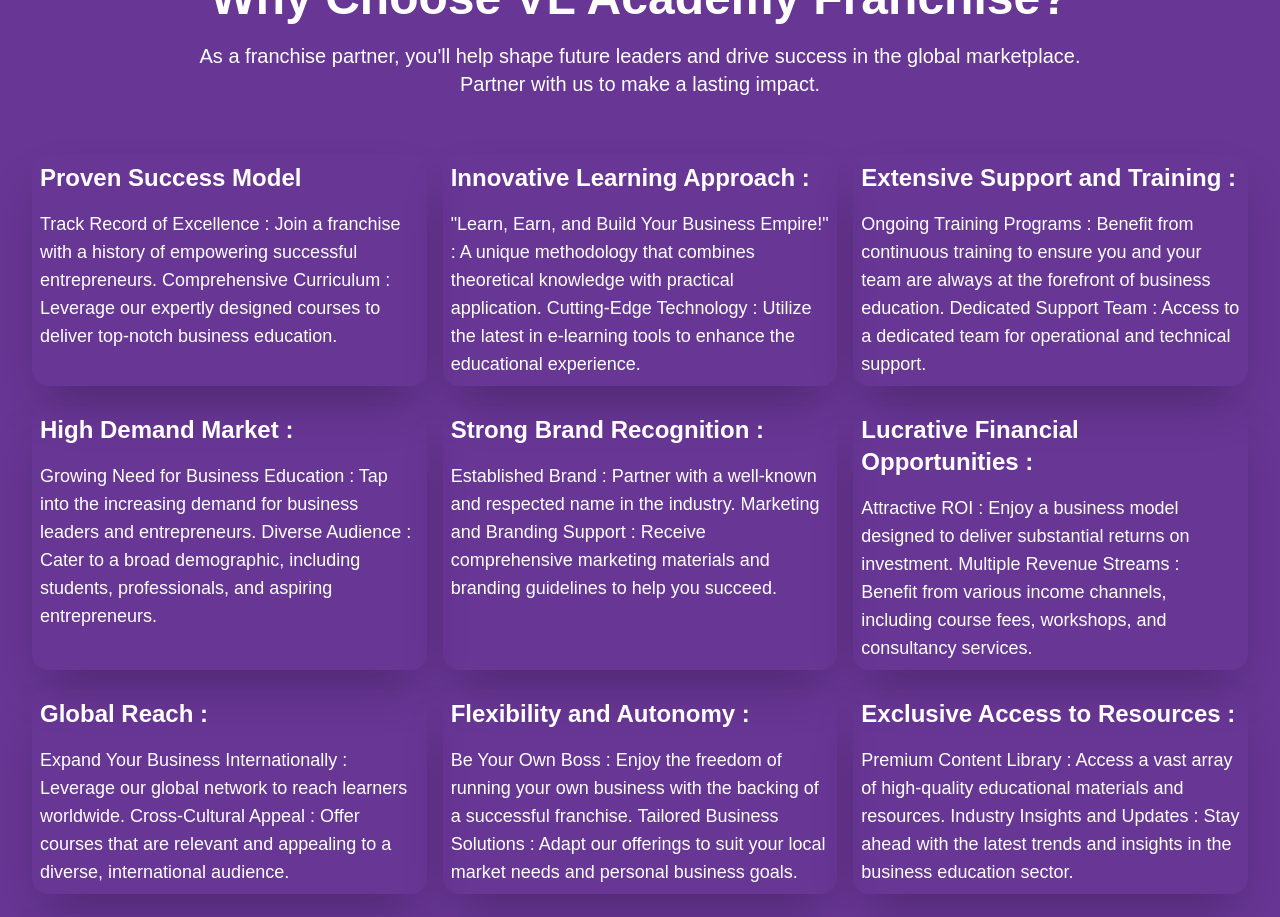
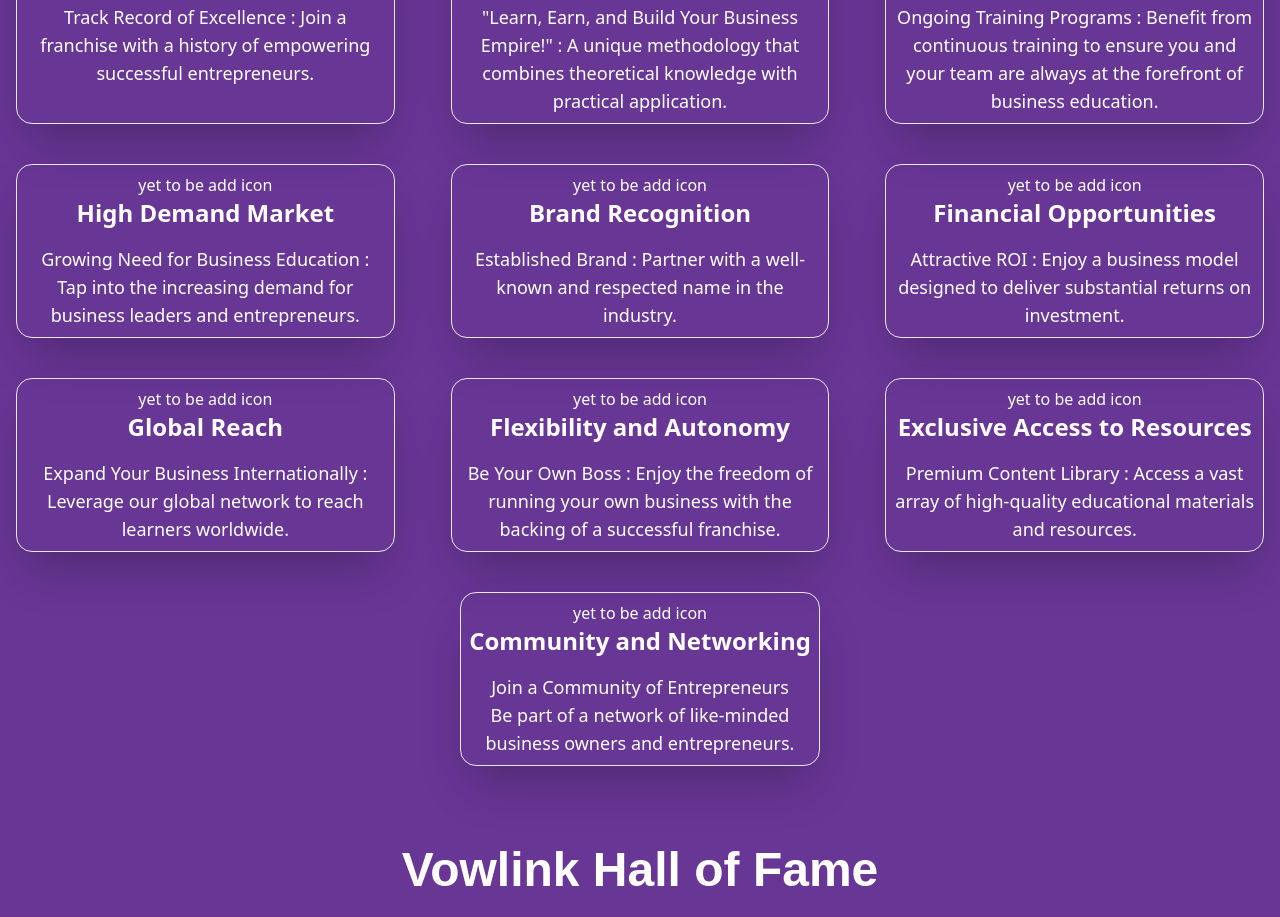
Before and after one commit to pratapsurya83084/Vowlink, a React (Vite) app in the folder vowlink/: page / in a window 1280 px wide. Shown: the part 1880-2797 px from the top of the page. Built offline with nearby package versions, Linux system fonts and the light colour scheme.

Commit message:
change content and section

```diff
--- a/vowlink/src/components/homePages/AboutSections.jsx
+++ b/vowlink/src/components/homePages/AboutSections.jsx
@@ -4,7 +4,8 @@
 
 const AboutSections = () => {
   return (
-    <div className="font-jost relative bg-gradient-to-r from-white to-white-900 py-16 text-black">
+    // bg-gradient-to-r  from-white to-white-900
+    <div className="font-jost relative bg-white  py-16 text-black">
       <div className="absolute inset-0"></div>
       {/* sm:py-16 */}
       <div className="relative container mx-auto px-4 ">
@@ -37,7 +38,7 @@
                  the premier offline learning
                 platform for aspiring business
                 leaders and entrepreneurs. <br />
-                <span className=" font-bold text-center block mt-5 mb-0">Our 'Learn, Earn, and  Build Your
+                <span className=" font-bold text-center block mt-5 mb-0">Our Learn, Earn, and  Build Your
                   Business Empire!</span> <br />
                 The approach empowers you with the
                  knowledge, skills, and tools to turn
--- a/vowlink/src/components/homePages/Twobuttons.jsx
+++ b/vowlink/src/components/homePages/Twobuttons.jsx
@@ -8,7 +8,7 @@
       <p className='text-center text-white text-xl sm:text-2xl  lg:text-3xl font-bold px- mb-8'>
       At VL, we aim to shape tomorrow’s global leaders
       and visionaries through our expert-designed business
-       approaches and highly efficient technology tools.
+       approaches and highly efficient technology tools. <br />
         Join our franchise and be a part of this transformative journey.
 
       </p>
--- a/vowlink/src/components/homePages/WhyChoosevl.jsx
+++ b/vowlink/src/components/homePages/WhyChoosevl.jsx
@@ -1,185 +1,215 @@
 
 
-import React from "react";
+// import React from "react";
 
-const ResponsiveSection = () => {
-  return (
-    <div className="font-jost bg-white py-16 text-white">
-      <div className=" bg-gradient-to-r   bg-[#683695] md:rounded-3xl container mx-auto px-4 ">
-        <h2 className="text-2xl sm:text-4xl lg:text-5xl    pt-10 font-bold text-center mb-5 ">
-        Why Choose VL Academy Franchise?
-        </h2>
-          <h3 className="text-center  mb-10 text-lg  sm:text-xl">
-             As a franchise partner, you'll help shape future leaders
-             and drive success in the global marketplace. <br />
-              Partner with us to make a lasting impact.
-          </h3>
-        <div className="grid grid-cols-1 sm:grid-cols-2 lg:grid-cols-3  gap-y-5  gap-4 p-4 pb-10  md:space-x-">
-          {/* box1 */}
-          <div className="hover:bg-white  hover:text-black rounded-2xl shadow-2xl p-2 flex-1 mb- ml- md:ml- md:mb-0
-           transition-transform transform hover:scale-105">
-            <h3 className="text-2xl font-semibold mb-4">
-              {" "}
-              Proven Success Model
-            </h3>
-            <p className="text-lg">
-            Track Record of Excellence : Join a franchise with a history of
-             empowering successful entrepreneurs.
-            Comprehensive Curriculum : Leverage our expertly
-            designed courses to deliver top-notch business education.
-            </p>
-          </div>
-          {/* box2 */}
-          <div className="hover:bg-white hover:text-black rounded-2xl  shadow-2xl p-2 flex-1 mb- md:mb-0
-           transition-transform transform hover:scale-105">
-            <h3 className="text-2xl font-semibold mb-4">
-            Innovative Learning Approach :</h3>
-            <p className="text-lg">
-            "Learn, Earn, and Build Your Business Empire!" :
-             A unique methodology that combines theoretical knowledge
-             with practical application.
-Cutting-Edge Technology : Utilize the latest
- in e-learning tools to enhance the educational experience.
-
-            </p>
-          </div>
-
-{/* box3 */}
-          <div className="hover:bg-white hover:text-black  rounded-2xl shadow-2xl p-2 flex-1
-           transition-transform transform hover:scale-105">
-            <h3 className="text-2xl font-semibold mb-4"> Extensive Support and Training :</h3>
-            <p className="text-lg">
-            Ongoing Training Programs : Benefit from continuous training to ensure you and your
-            team are always at
-            the forefront of business education.
-Dedicated Support Team : Access to a dedicated team for operational and technical support.
-
-            </p>
-          </div>
-
-{/* box4 */}
-          <div className="hover:bg-white hover:text-black rounded-2xl shadow-2xl p-2 flex-1
-           transition-transform transform hover:scale-105">
-            <h3 className="text-2xl font-semibold mb-4">High Demand Market :</h3>
-            <p className="text-lg">
-            Growing Need for Business Education : Tap into the increasing demand
-             for business leaders and entrepreneurs.
-            Diverse Audience : Cater to a broad demographic, including students,
-             professionals, and aspiring entrepreneurs.
-
-            </p>
-          </div>
-        {/* box5 */}
-          <div className="hover:bg-white hover:text-black  rounded-2xl shadow-2xl p-2 flex-1
-           transition-transform transform hover:scale-105">
-            <h3 className="text-2xl font-semibold mb-4">
-              {" "}
-              Strong Brand Recognition
-              :
-            </h3>
-            <p className="text-lg">
-            Established Brand : Partner with
-            a well-known and respected name in the industry.
-              Marketing and Branding Support :
-               Receive comprehensive marketing materials and branding
-               guidelines to help you succeed.
-
-            </p>
-          </div>
-        {/* box6 */}
-          <div className="hover:bg-white hover:text-black rounded-2xl shadow-2xl p-2 flex-1
-           transition-transform transform hover:scale-105">
-            <h3 className="text-2xl font-semibold mb-4">
-              {" "}
-              Lucrative Financial Opportunities :
-            </h3>
-            <p className="text-lg">
-            Attractive ROI : Enjoy a business model designed to
-            deliver substantial returns on investment.
-           Multiple Revenue Streams : Benefit from various income
-            channels, including course fees, workshops, and consultancy services.
-
-            </p>
-          </div>
-
-          {/* box7 */}
-          <div className="hover:bg-white hover:text-black rounded-2xl shadow-2xl p-2 flex-1
-           transition-transform transform hover:scale-105">
-            <h3 className="text-2xl font-semibold mb-4">
-              {" "}
-              Global Reach :
-            </h3>
-            <p className="text-lg">
-            Expand Your Business Internationally : Leverage our global
-            network to reach learners worldwide.
-            Cross-Cultural Appeal : Offer courses
-             that are relevant and appealing to a diverse,
-              international audience.
-
-            </p>
-          </div>
-
-  {/* box8 */}
-  <div className="hover:bg-white hover:text-black rounded-2xl shadow-2xl p-2 flex-1
-           transition-transform transform hover:scale-105">
-            <h3 className="text-2xl font-semibold mb-4">
-              {" "}
-              Flexibility and Autonomy :
-            </h3>
-            <p className="text-lg">
-            Be Your Own Boss : Enjoy the freedom of running your own
-            business with the backing of a successful franchise.
-           Tailored Business Solutions : Adapt our offerings
-            to suit your local market needs and personal business goals.
+// const ResponsiveSection = () => {
+//   return (
+//     <div className="font-jost bg-white py-16 text-white">
+//    {/* bg-gradient-to-r  */}
+//       <div className="   bg-[#683695] md:rounded-3xl container mx-auto px-4 ">
+//         <h2 className="text-2xl sm:text-4xl lg:text-5xl    pt-10 font-bold text-center mb-5 ">
+//         Why Choose VL Academy Franchise?
+//         </h2>
+//           <h3 className="text-center  mb-10 text-lg  sm:text-xl">
+//              As a franchise partner, you'll help shape future leaders
+//              and drive success in the global marketplace. <br />
+//               Partner with us to make a lasting impact.
+//           </h3>
+//           <div className="flex justify-center">
+//   <div className="text-center grid grid-cols-1 sm:grid-cols-2 lg:grid-cols-3 gap-y-10 gap-14 p-4 pb-10 md:space-x-">
+//     {/* box1 */}
+//     <div className="border rounded-2xl shadow-2xl p-2 flex-1 transition-transform transform hover:scale-105">
+//       yet to be add icon
+//       <h3 className="text-2xl font-semibold mb-4">Proven Success Model</h3>
+//       <p className="text-lg">
+//         Track Record of Excellence : Join a franchise with a history of empowering successful entrepreneurs.
+//       </p>
+//     </div>
+//     {/* box2 */}
+//     <div className="border rounded-2xl shadow-2xl p-2 flex-1 transition-transform transform hover:scale-105">
+//       yet to be add icons
+//       <h3 className="text-2xl font-semibold mb-4">Innovative Approach</h3>
+//       <p className="text-lg">
+//         "Learn, Earn, and Build Your Business Empire!" : A unique methodology that combines theoretical knowledge with practical application.
+//       </p>
+//     </div>
+//     {/* box3 */}
+//     <div className="border rounded-2xl shadow-2xl p-2 flex-1 transition-transform transform hover:scale-105">
+//       yet to be add icon
+//       <h3 className="text-2xl font-semibold mb-4">Support and Training</h3>
+//       <p className="text-lg">
+//         Ongoing Training Programs : Benefit from continuous training to ensure you and your team are always at the forefront of business education.
+//       </p>
+//     </div>
+//     {/* box4 */}
+//     <div className="border rounded-2xl shadow-2xl p-2 flex-1 transition-transform transform hover:scale-105">
+//       yet to be add icon
+//       <h3 className="text-2xl font-semibold mb-4">High Demand Market</h3>
+//       <p className="text-lg">
+//         Growing Need for Business Education : Tap into the increasing demand for business leaders and entrepreneurs.
+//       </p>
+//     </div>
+//     {/* box5 */}
+//     <div className="border rounded-2xl shadow-2xl p-2 flex-1 transition-transform transform hover:scale-105">
+//       yet to be add icon
+//       <h3 className="text-2xl font-semibold mb-4">Brand Recognition</h3>
+//       <p className="text-lg">
+//         Established Brand : Partner with a well-known and respected name in the industry.
+//       </p>
+//     </div>
+//     {/* box6 */}
+//     <div className="border rounded-2xl shadow-2xl p-2 flex-1 transition-transform transform hover:scale-105">
+//       yet to be add icon
+//       <h3 className="text-2xl font-semibold mb-4 ">Financial Opportunities</h3>
+//       <p className="text-lg">
+//         Attractive ROI : Enjoy a business model designed to deliver substantial returns on investment.
+//       </p>
+//     </div>
+//     {/* box7 */}
+//     <div className="border rounded-2xl shadow-2xl p-2 flex-1 transition-transform transform hover:scale-105">
+//       yet to be add icon
+//       <h3 className="text-2xl font-semibold mb-4">Global Reach</h3>
+//       <p className="text-lg">
+//         Expand Your Business Internationally : Leverage our global network to reach learners worldwide.
+//       </p>
+//     </div>
+//     {/* box8 */}
+//     <div className="border rounded-2xl shadow-2xl p-2 flex-1 transition-transform transform hover:scale-105">
+//       yet to be add icon
+//       <h3 className="text-2xl font-semibold mb-4">Flexibility and Autonomy</h3>
+//       <p className="text-lg">
+//         Be Your Own Boss : Enjoy the freedom of running your own business with the backing of a successful franchise.
+//       </p>
+//     </div>
+//     {/* box9 */}
+//     <div className="border rounded-2xl shadow-2xl p-2 flex-1 transition-transform transform hover:scale-105">
+//       yet to be add icon
+//       <h3 className="text-2xl font-semibold mb-4">Exclusive Access to Resources</h3>
+//       <p className="text-lg">
+//         Premium Content Library : Access a vast array of high-quality educational materials and resources.
+//       </p>
+//     </div>
+//     {/* box10 */}
+//     <div className="border rounded-2xl shadow-2xl p-2 flex-1 transition-transform transform hover:scale-105 mx-auto">
+//       yet to be add icon
+//       <h3 className="text-2xl font-semibold mb-4">Community and Networking</h3>
+//       <p className="text-lg">
+//         Join a Community of Entrepreneurs : Be part of a network of like-minded business owners and entrepreneurs.
+//       </p>
+//     </div>
 
 
-            </p>
-          </div>
-
-{/* box9 */}
-<div className="hover:bg-white hover:text-black rounded-2xl shadow-2xl p-2 flex-1
-           transition-transform transform hover:scale-105">
-            <h3 className="text-2xl font-semibold mb-4">
-              {" "}
-              Exclusive Access to Resources :
-            </h3>
-            <p className="text-lg">
-            Premium Content Library : Access a vast array of
-             high-quality educational materials and resources.
-        Industry Insights and Updates : Stay ahead with the latest
-         trends and insights in the business education sector.
+//   </div>
+// </div>
 
 
+//          {/* button */}
+//          <div className="flex justify-center pb-10">
+//                 <button className="bg-orange-500 text-white font-bold px-14 text-xl py-4 mt-10 rounded-lg">Start Now</button>
+//               </div>
+//       </div>
+//     </div>
+//   );
+// };
 
-            </p>
-          </div>
-
-{/* box10*/}
-<div className="hover:bg-white hover:text-black rounded-2xl shadow-2xl p-2 flex-1
-           transition-transform transform hover:scale-105">
-            <h3 className="text-2xl font-semibold mb-4">
-              {" "}
-              Community and Networking :
-            </h3>
-            <p className="text-lg">
-            Join a Community of Entrepreneurs : Be part of a network
-             of like-minded business owners and entrepreneurs.
-            Networking Opportunities : Attend exclusive events and
-             forums to connect with industry leaders and peers.
+// export default ResponsiveSection;
 
 
 
 
-            </p>
-          </div>
-        </div>
-         {/* button */}
-         <div className="flex justify-center pb-10">
-                <button className="bg-orange-500 text-white font-bold px-14 text-xl py-4 mt-10 rounded-lg">Start Now</button>
-              </div>
-      </div>
+import React from 'react'
+
+const WhyChoosevl = () => {
+  return (
+    <div>
+      <div className="text-white flex justify-center">
+  <div className="text-center grid grid-cols-1 sm:grid-cols-2 lg:grid-cols-3 gap-y-10 gap-14 p-4 pb-10">
+    {/* box1 */}
+    <div className="border rounded-2xl shadow-2xl p-2 flex-1 transition-transform transform hover:scale-105">
+      yet to be add icon
+      <h3 className="text-2xl font-semibold mb-4">Proven Success Model</h3>
+      <p className="text-lg">
+        Track Record of Excellence : Join a franchise with a history of empowering successful entrepreneurs.
+      </p>
     </div>
-  );
-};
+    {/* box2 */}
+    <div className="border rounded-2xl shadow-2xl p-2 flex-1 transition-transform transform hover:scale-105">
+      yet to be add icons
+      <h3 className="text-2xl font-semibold mb-4">Innovative Approach</h3>
+      <p className="text-lg">
+        "Learn, Earn, and Build Your Business Empire!" : A unique methodology that combines theoretical knowledge with practical application.
+      </p>
+    </div>
+    {/* box3 */}
+    <div className="border rounded-2xl shadow-2xl p-2 flex-1 transition-transform transform hover:scale-105">
+      yet to be add icon
+      <h3 className="text-2xl font-semibold mb-4">Support and Training</h3>
+      <p className="text-lg">
+        Ongoing Training Programs : Benefit from continuous training to ensure you and your team are always at the forefront of business education.
+      </p>
+    </div>
+    {/* box4 */}
+    <div className="border rounded-2xl shadow-2xl p-2 flex-1 transition-transform transform hover:scale-105">
+      yet to be add icon
+      <h3 className="text-2xl font-semibold mb-4">High Demand Market</h3>
+      <p className="text-lg">
+        Growing Need for Business Education : Tap into the increasing demand for business leaders and entrepreneurs.
+      </p>
+    </div>
+    {/* box5 */}
+    <div className="border rounded-2xl shadow-2xl p-2 flex-1 transition-transform transform hover:scale-105">
+      yet to be add icon
+      <h3 className="text-2xl font-semibold mb-4">Brand Recognition</h3>
+      <p className="text-lg">
+        Established Brand : Partner with a well-known and respected name in the industry.
+      </p>
+    </div>
+    {/* box6 */}
+    <div className="border rounded-2xl shadow-2xl p-2 flex-1 transition-transform transform hover:scale-105">
+      yet to be add icon
+      <h3 className="text-2xl font-semibold mb-4 whitespace-nowrap">Financial Opportunities</h3>
+      <p className="text-lg">
+        Attractive ROI : Enjoy a business model designed to deliver substantial returns on investment.
+      </p>
+    </div>
+    {/* box7 */}
+    <div className="border rounded-2xl shadow-2xl p-2 flex-1 transition-transform transform hover:scale-105">
+      yet to be add icon
+      <h3 className="text-2xl font-semibold mb-4">Global Reach</h3>
+      <p className="text-lg">
+        Expand Your Business Internationally : Leverage our global network to reach learners worldwide.
+      </p>
+    </div>
+    {/* box8 */}
+    <div className="border rounded-2xl shadow-2xl p-2 flex-1 transition-transform transform hover:scale-105">
+      yet to be add icon
+      <h3 className="text-2xl font-semibold mb-4">Flexibility and Autonomy</h3>
+      <p className="text-lg">
+        Be Your Own Boss : Enjoy the freedom of running your own business with the backing of a successful franchise.
+      </p>
+    </div>
+    {/* box9 */}
+    <div className="border rounded-2xl shadow-2xl p-2 flex-1 transition-transform transform hover:scale-105">
+      yet to be add icon
+      <h3 className="text-2xl font-semibold mb-4">Exclusive Access to Resources</h3>
+      <p className="text-lg">
+        Premium Content Library : Access a vast array of high-quality educational materials and resources.
+      </p>
+    </div>
+    {/* box10 */}
+    <div className="border rounded-2xl shadow-2xl  p-2 flex-1 transition-transform transform hover:scale-105 md:col-span-full mx-auto">
+      yet to be add icon
+      <h3 className="text-2xl font-semibold mb-4">Community and Networking</h3>
+      <p className="text-lg">
+        Join a Community of Entrepreneurs <br />
+         Be part of a network of like-minded <br />  business owners and entrepreneurs.
+      </p>
+    </div>
+  </div>
+</div>
 
-export default ResponsiveSection;
+    </div>
+  )
+}
+
+export default WhyChoosevl
```
Also changed, not shown: vowlink/src/components/navbar/Navbar.jsx (+9 -8 lines).
